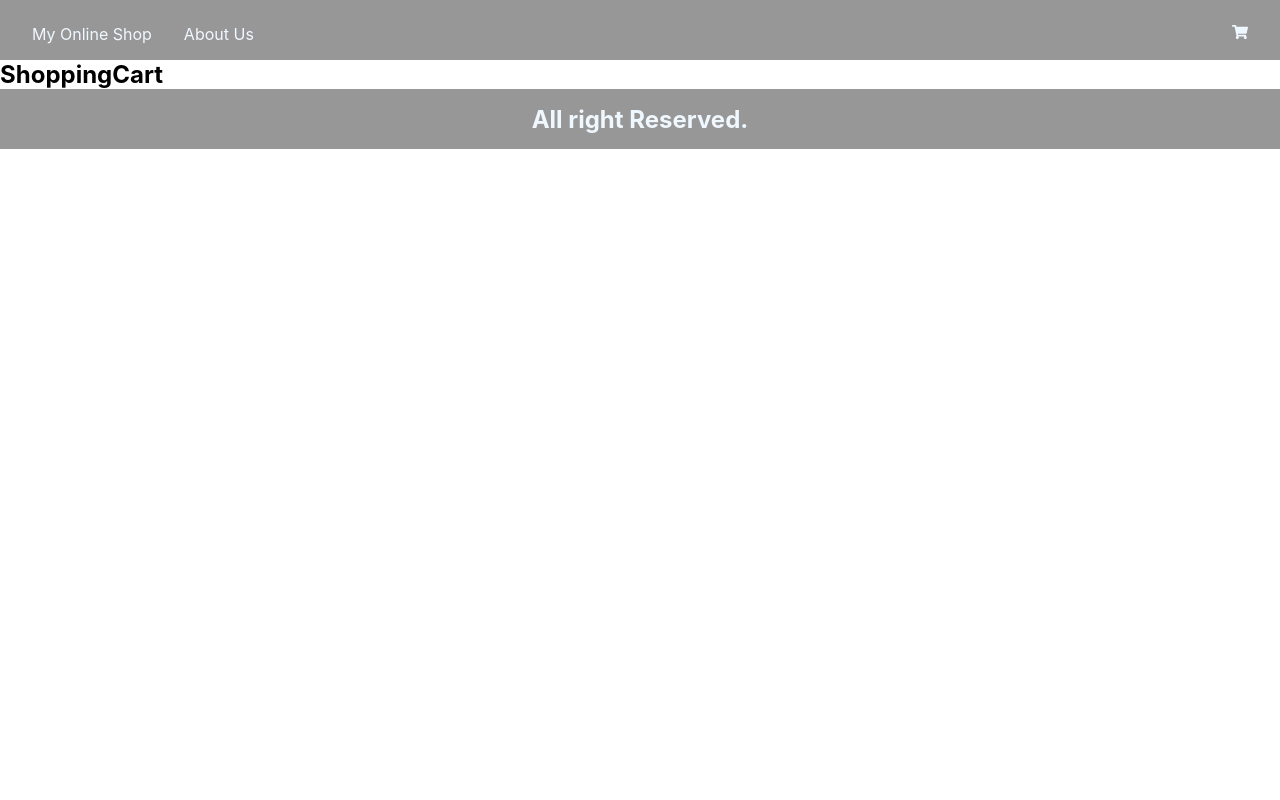
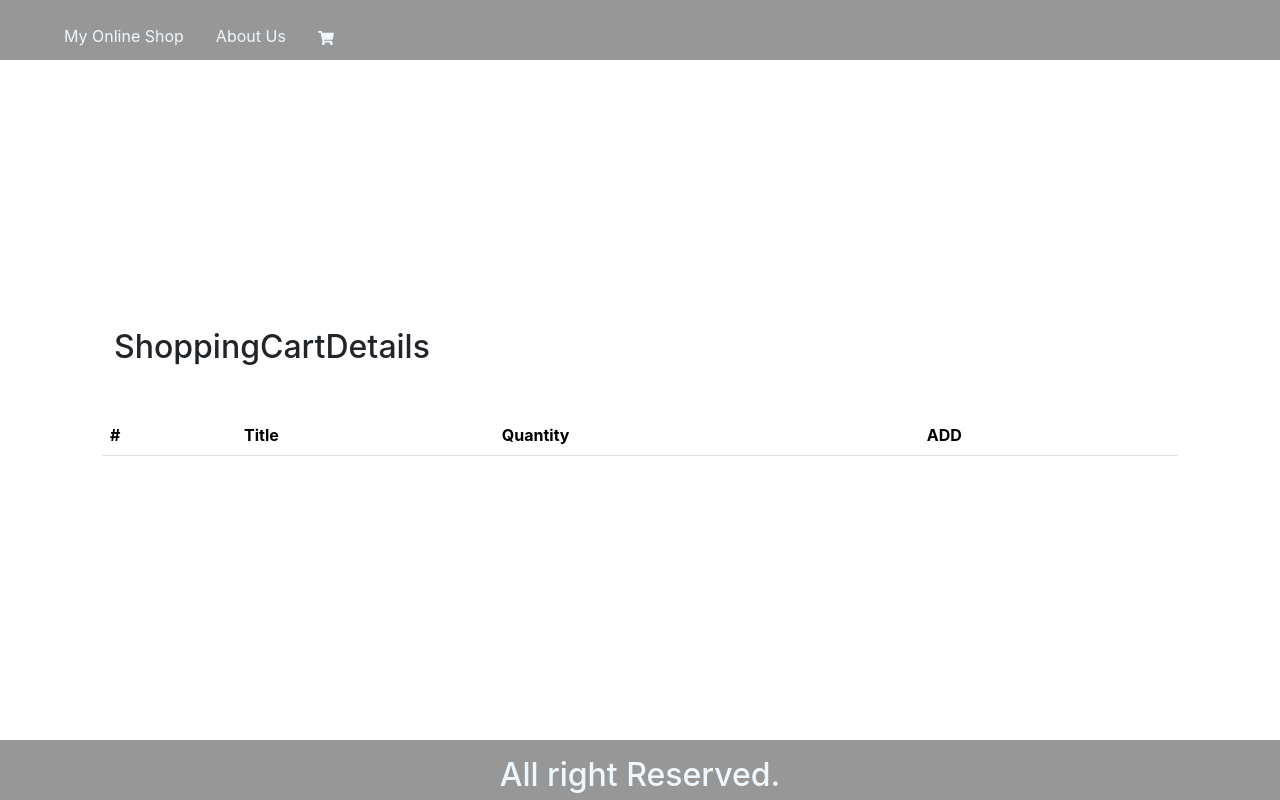
Before and after one commit to meysam1996/react-shop-project, a React (Create React App) app: page /shopping-cart in a window 1280 px wide. Built offline with nearby package versions, Linux system fonts and the light colour scheme.

Commit message:
the products show in the products cart

```diff
--- a/src/components/products/Product.css
+++ b/src/components/products/Product.css
@@ -1,7 +1,7 @@
 .product-card {
     border: 1px solid rgb(255, 255, 255);
     width: 300px;
-    height: 320px;
+    height: auto;
     margin: 20px;
     border-radius: 5%;
     box-shadow: rgba(90, 90, 90, 0.2) 0px 2px 8px 0px;
--- /dev/null
+++ b/src/components/shpping_cart/ShoppingCartDetails.css
@@ -0,0 +1,4 @@
+.cart-container {
+    min-height: calc(100vh - 120px);
+    padding: 2rem;
+}
--- /dev/null
+++ b/src/components/shpping_cart/ShoppingCartDetails.jsx
@@ -0,0 +1,50 @@
+import React from 'react'
+import { useDispatch, useSelector } from 'react-redux'
+import "./ShoppingCartDetails.css"
+import { FaPlus } from 'react-icons/fa';
+
+
+const ShoppingCartDetails = () => {
+	const state = useSelector(state => state);
+	const dispatch = useDispatch();
+
+	const addToCart = (product) => {
+
+    const objectData = {
+      type: "ADD_PRODUCT",
+      payload: product
+    };
+		dispatch(objectData);
+  };
+  return (
+    <div className='cart-container container'>
+			<div className='row w-100'>
+				<h2 className="mb-5">ShoppingCartDetails</h2>
+				<table className="table table-hover">
+					<thead>
+						<tr>
+							<th scope="col">#</th>
+							<th scope="col">Title</th>
+							<th scope="col">Quantity</th>
+							<th scope="col">ADD</th>
+						</tr>
+					</thead>
+					<tbody>
+						{
+							state.map(product => (
+								<tr key={product.id}>
+									<th scope="row">{product.id}</th>
+										<td>{product.title}</td>
+										<td>{product.count}</td>
+										<td><button onClick={() => addToCart(product)} className='btn btn-outline-success'><FaPlus /></button></td>
+								</tr>
+							))
+						}
+					</tbody>
+				</table>
+			</div>
+		</div>
+  )
+}
+
+export default ShoppingCartDetails
--- a/src/index.js
+++ b/src/index.js
@@ -1,5 +1,6 @@
 import React from 'react';
 import ReactDOM from 'react-dom/client';
+import "bootstrap/dist/css/bootstrap.min.css"
 import './index.css';
 import App from './App';
 import { Provider } from 'react-redux';
--- a/src/pages/ShoppingCart.jsx
+++ b/src/pages/ShoppingCart.jsx
@@ -1,12 +1,11 @@
 import React from 'react'
-import { useSelector } from 'react-redux'
+import ShoppingCartDetails from '../components/shpping_cart/ShoppingCartDetails'
 
 const ShoppingCart = () => {
-    const state = useSelector(state => state);
-    console.log(state);
+
   return (
     <div>
-        <h2>ShoppingCart</h2>
+        <ShoppingCartDetails />
     </div>
   )
 }
```
